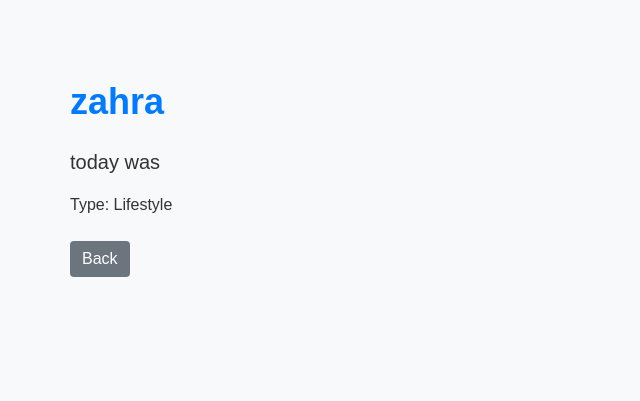
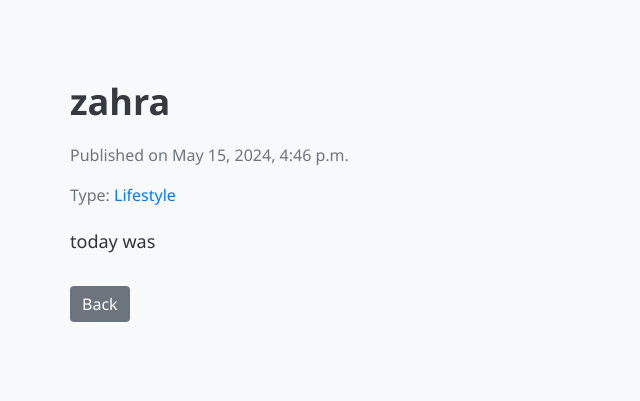
Before and after one commit to zahramokhtari/MyBlogWorld, a Django app: page /posts/10/ in a window 1280 px wide. Shown: the top 401 px of the page, without its empty margins (0-640 px from the left). Run offline with Django 5.2, Linux system fonts and the light colour scheme; data comes from the database, SQL or seed files in the repository; some libraries are stand-ins or nearby versions.

Commit message:
more visually appealing and well-structured presentation for the post detail page

```diff
--- a/myapp/templates/post_detail.html
+++ b/myapp/templates/post_detail.html
@@ -8,7 +8,7 @@
         body {
             background-color: #f8f9fa;
             color: #333;
-            font-family: Arial, sans-serif;
+            font-family: 'Segoe UI', Tahoma, Geneva, Verdana, sans-serif;
         }
         .container {
             padding: 80px 0;
@@ -16,10 +16,23 @@
         .post-title {
             font-size: 36px;
             font-weight: bold;
-            color: #007bff;
+            color: #343a40;
+            margin-bottom: 20px;
         }
-        .post-title:hover {
-            color: #0056b3;
+        .post-content {
+            font-size: 18px;
+            line-height: 1.6;
+            margin-bottom: 30px;
+        }
+        .post-image {
+            max-width: 100%;
+            border-radius: 10px;
+            margin-bottom: 30px;
+        }
+        .post-meta {
+            font-size: 16px;
+            color: #6c757d;
+            margin-bottom: 20px;
         }
         .back-btn {
             background-color: #6c757d;
@@ -32,13 +45,18 @@
 </head>
 <body>
     <div class="container">
-        <h1 class="mb-4 post-title">{{ post.title }}</h1>
-        <p class="lead">{{ post.content }}</p>
+        <h1 class="post-title">{{ post.title }}</h1>
+        <div class="post-meta">
+            <p>Published on {{ post.created_at }}</p>
+            <p>Type: <span style="color: #007bff;">{{ post.type }}</span></p>
+        </div>
+        <div class="post-content">
+            {{ post.content }}
+        </div>
         {% if post.image %}
-            <img src="{{ post.image.url }}" class="img-fluid my-4" alt="{{ post.title }}">
+            <img src="{{ post.image.url }}" class="post-image" alt="{{ post.title }}">
         {% endif %}
-        <p class="mb-4">Type: {{ post.type }}</p>
-        <form method="get" action="{% url 'post_list' %}">
+        <form method="post" action="{% url 'post_list' %}">
             {% csrf_token %}
             <button type="submit" class="btn btn-secondary back-btn">Back</button>
         </form>
```
